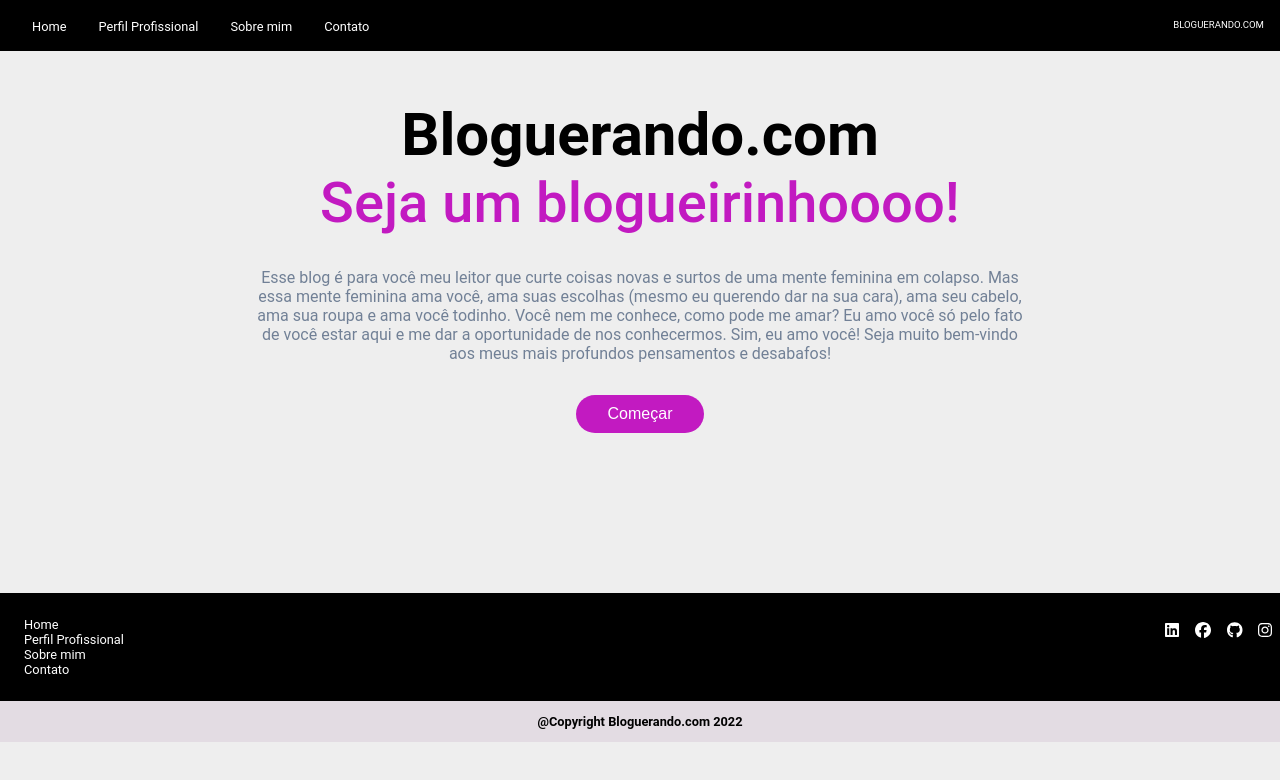
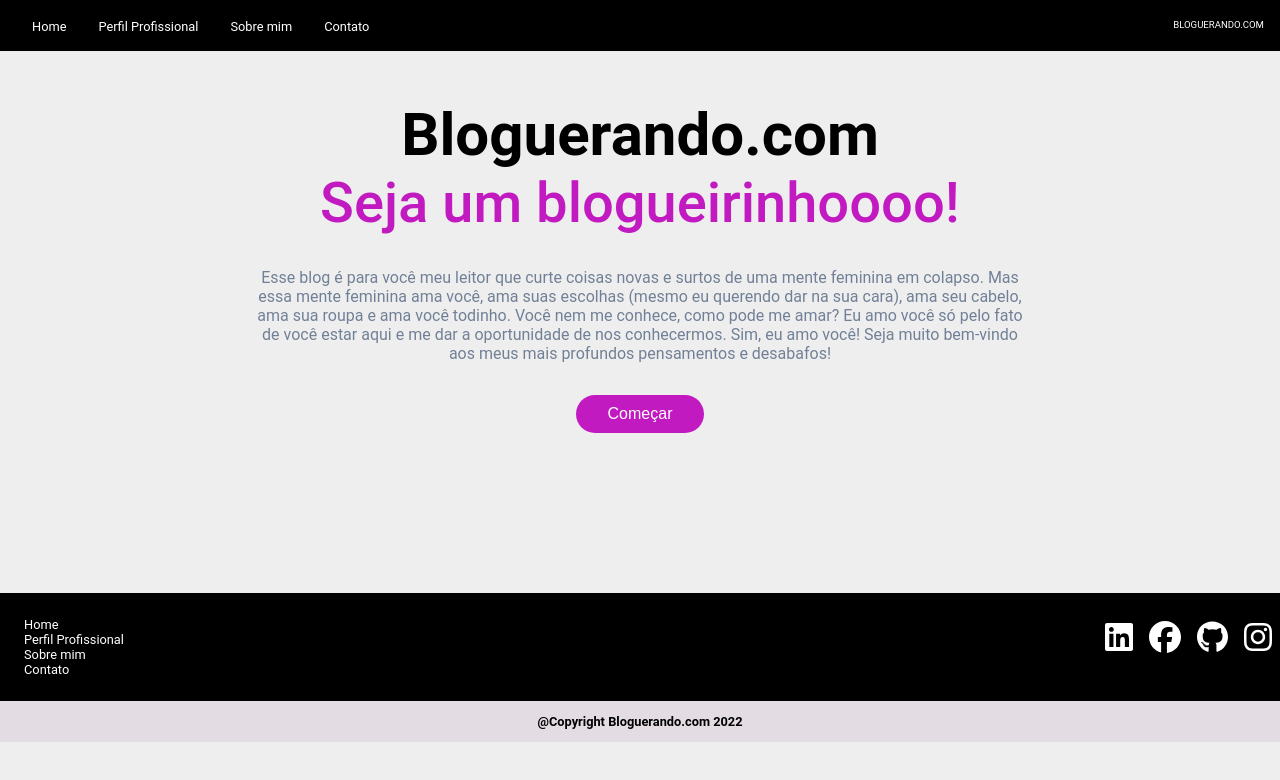
Before and after one commit to Luzia-Silva/bloguerando-go, a Next.js app: page / in a window 1280 px wide. Shown: the top 780 px of the page. Built offline with nearby package versions, Linux system fonts and the light colour scheme; a web font is replaced by a local one.

Commit message:
style: :lipstick: melhorias no Footer

```diff
--- a/src/components/Footer/index.tsx
+++ b/src/components/Footer/index.tsx
@@ -20,16 +20,16 @@ const Footer = () => {
     <div className="SmallIcons">
       <a href="https://www.youtube.com/c/jamesqquick"
         className="Linkedin social">
-        <FontAwesomeIcon icon={faLinkedin} size="1x"  />
+        <FontAwesomeIcon icon={faLinkedin} size="2x"  />
       </a>
       <a href="https://www.facebook.com/luzia.gabrielaabreu" className="Facebook social">
-        <FontAwesomeIcon icon={faFacebook} size="1x"  />
+        <FontAwesomeIcon icon={faFacebook} size="2x"  />
       </a>
       <a href="https://github.com/Luzia-Silva/" className="Github social">
-        <FontAwesomeIcon icon={faGithub} size="1x" />
+        <FontAwesomeIcon icon={faGithub} size="2x" />
       </a>
       <a href="https://www.instagram.com/luziabreu_/?hl=pt-br" className="Instagram social">
-        <FontAwesomeIcon icon={faInstagram} size="1x" />
+        <FontAwesomeIcon icon={faInstagram} size="2x" />
       </a>
     </div>
     <div className="SmallFooterCopyright">
--- a/src/components/Footer/styles.ts
+++ b/src/components/Footer/styles.ts
@@ -29,7 +29,6 @@ const SmallFooter = styled.footer`
 
   .SmallFooterCopyright{
     background-color: #e3dce3;
-    width: 100vw;
     bottom: 0;
     padding: 0.8rem;
     p{
```
Also changed, not shown: 1 other file (tests, documents, lock files or other folders).
